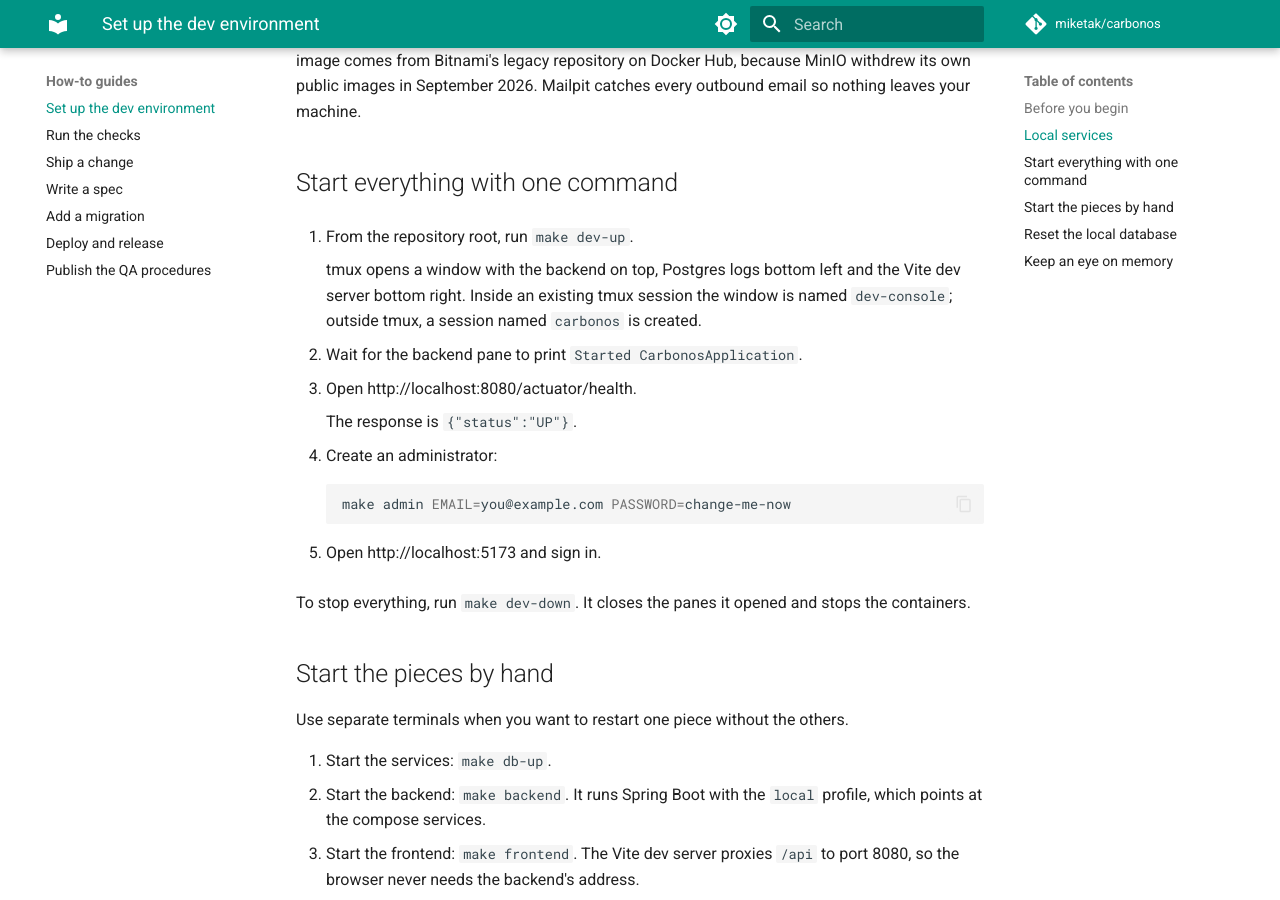
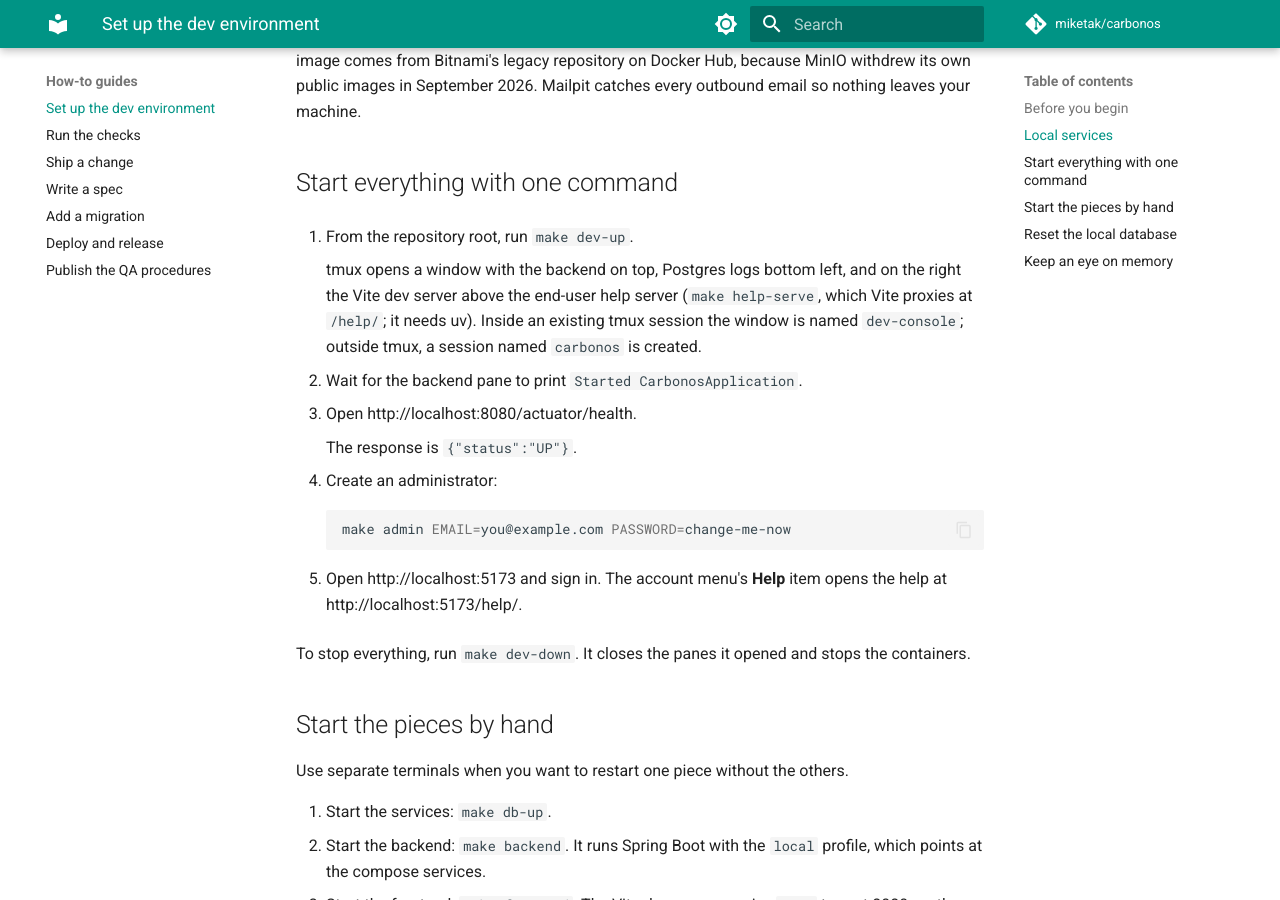
Before and after one commit to miketak/carbonos, an MkDocs documentation site: the page built from docs/how-to/set-up-the-dev-environment.md, in a window 1280 px wide and 900 px high, scrolled down 1185 px. Built offline with MkDocs 1.6.1 and Material for MkDocs 9.7.7, drawn with Linux system fonts in a browser that asks for light colours; comment, search, counter and statistics services are not loaded.

Commit message:
chore(dev): make dev-up also starts the help server (#111)
A fourth tmux pane under the Vite pane runs make help-serve, so the
app's Help link (Vite proxies /help/ to port 8001) works as soon as the
environment is up. The pane carries the @carbonos_dev tag, so
make dev-down closes it with the rest. Without uv the pane says so and
the other three start as before. The how-to, the Makefile reference and
CLAUDE.md describe the new layout.


Claude-Session: https://claude.ai/code/session_018qGTyPSBe9af124sKbhmN1

Co-authored-by: Claude Opus 5.5 (1M context) <noreply@anthropic.com>

````diff
--- a/docs/how-to/set-up-the-dev-environment.md
+++ b/docs/how-to/set-up-the-dev-environment.md
@@ -49,8 +49,10 @@ machine.
 
 1. From the repository root, run `make dev-up`.
 
-    tmux opens a window with the backend on top, Postgres logs bottom left
-    and the Vite dev server bottom right. Inside an existing tmux session the
+    tmux opens a window with the backend on top, Postgres logs bottom left,
+    and on the right the Vite dev server above the end-user help server
+    (`make help-serve`, which Vite proxies at `/help/`; it needs uv). Inside
+    an existing tmux session the
     window is named `dev-console`; outside tmux, a session named
     `carbonos` is created.
 
@@ -65,7 +67,8 @@ machine.
     make admin EMAIL=you@example.com PASSWORD=change-me-now
     ```
 
-5. Open http://localhost:5173 and sign in.
+5. Open http://localhost:5173 and sign in. The account menu's **Help**
+   item opens the help at http://localhost:5173/help/.
 
 To stop everything, run `make dev-down`. It closes the panes it opened
 and stops the containers.
````
Also changed, not shown: CLAUDE.md (+2 -1 lines), docs/reference/makefile.md (+1 -1 lines), 2 other files.
